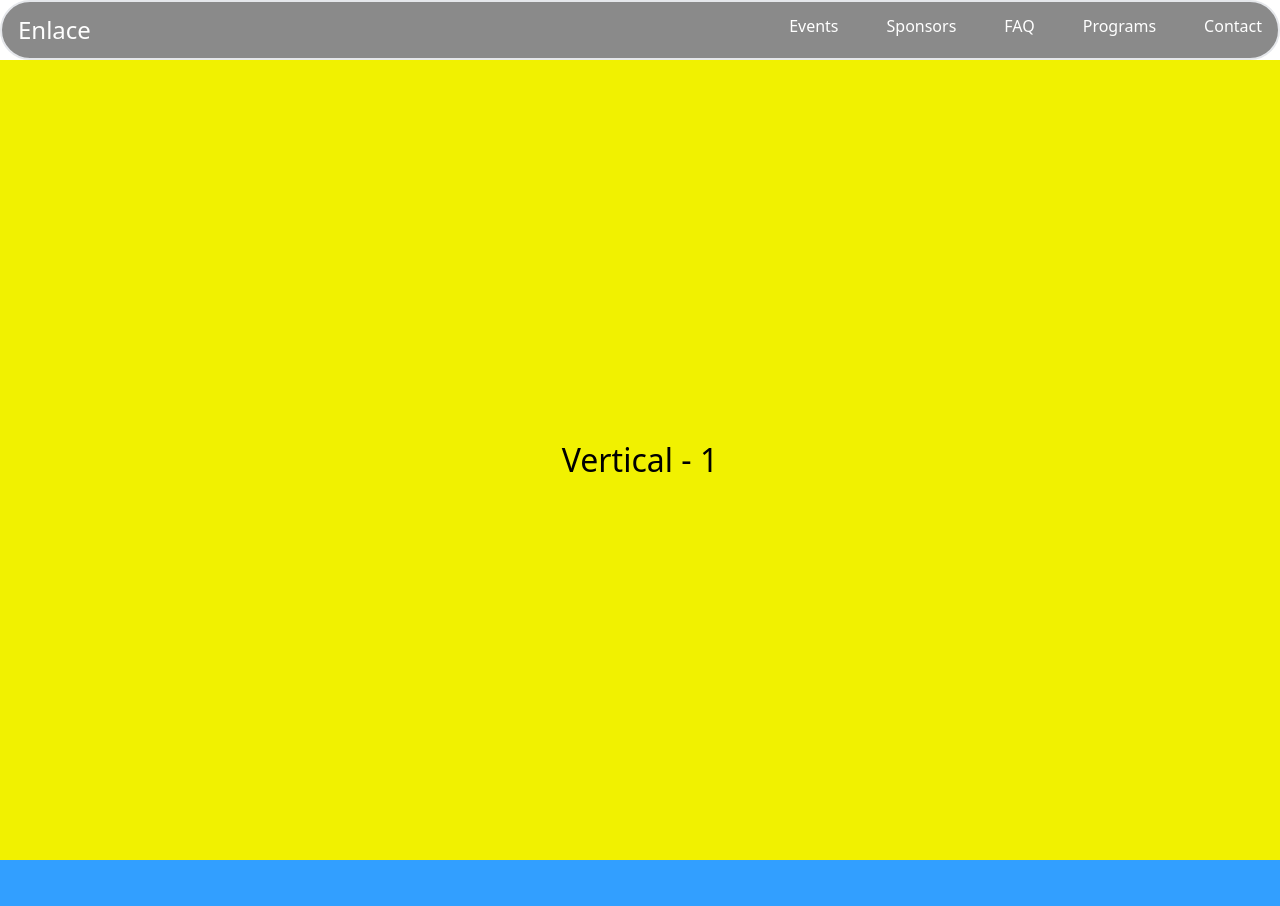
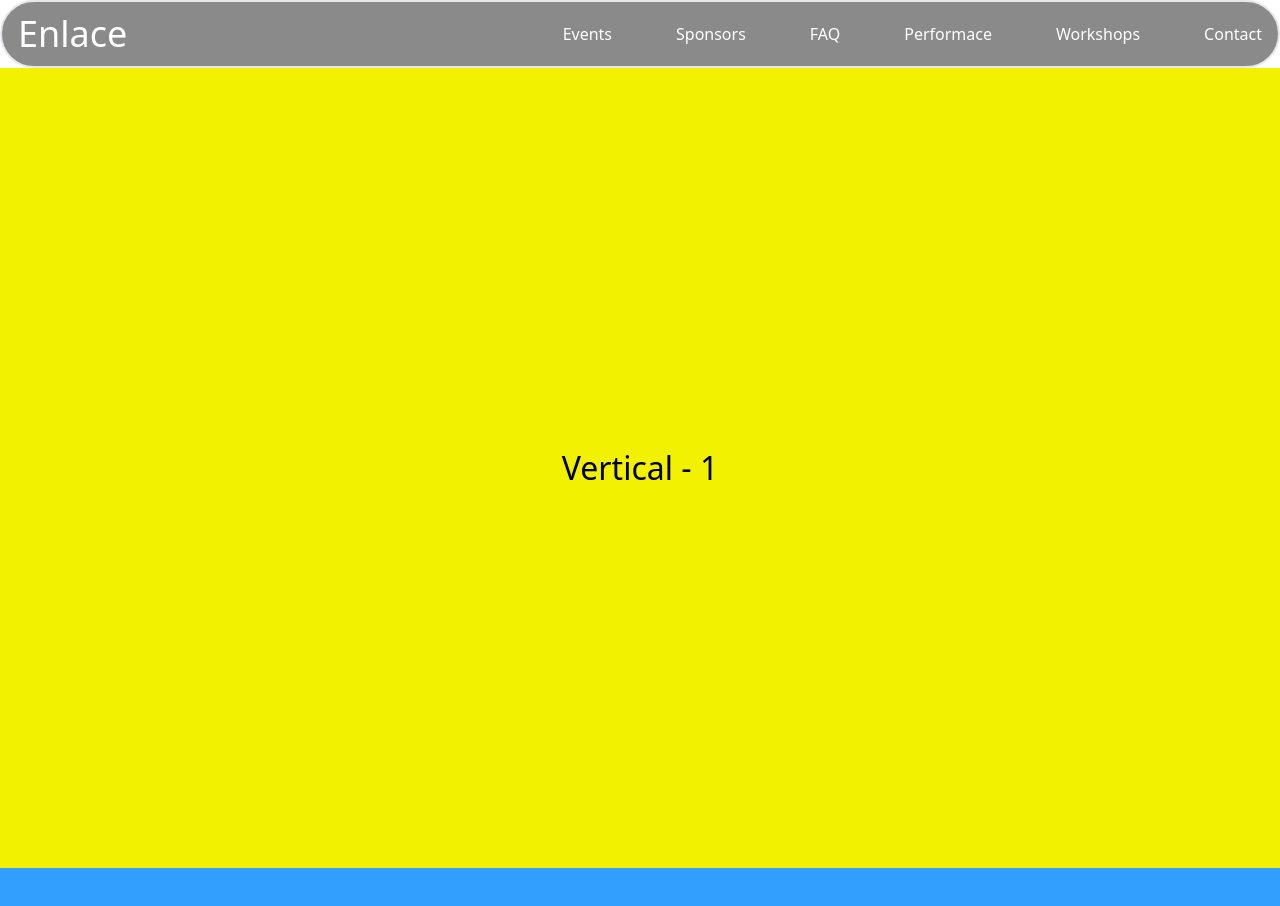
Before and after one commit to iiitkottayam/Enlace, a React (Create React App) app in the folder Enlace-main/: page / in a window 1280 px wide. Shown: the top 906 px of the page. Built offline with nearby package versions, Linux system fonts and the light colour scheme.

Commit message:
nav bar changes

```diff
--- a/Enlace-main/src/components/Navbar.jsx
+++ b/Enlace-main/src/components/Navbar.jsx
@@ -2,16 +2,17 @@ const Navbar = () => {
   return (
     <nav className=" container flex sticky top-0 align-baseline justify-between px-4 py-3  mx-auto border-solid border-2 border-border-nav[0.69] bg-bg-nav/[0.6] rounded-full">
       <div className="text-white">
-        <h3 className="text-2xl font-medium text-500 ">
+        <h3 className="text-4xl font-medium text-700 ">
           {/* <img  className="h-12 w-12 float-left pr-2" src="https://tailwindui.com/img/logos/workflow-mark-indigo-500.svg" alt="logo" />  */}
           Enlace
         </h3>
       </div>
-      <div class="hidden space-x-12 text-white lg:flex">
+      <div class="hidden space-x-16 text-500 text-white  lg:flex items-center">
         <a href="">Events</a>
         <a href="">Sponsors</a>
         <a href="">FAQ</a>
-        <a href="">Programs</a>
+        <a href="">Performace</a>
+        <a href="">Workshops</a>
         <a href="">Contact</a>
       </div>
       <div class="flex lg:hidden">
```
